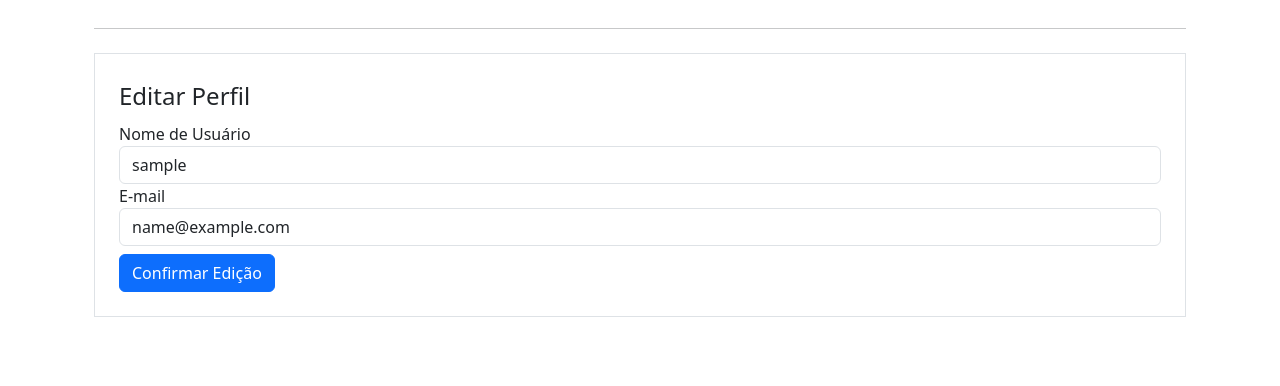
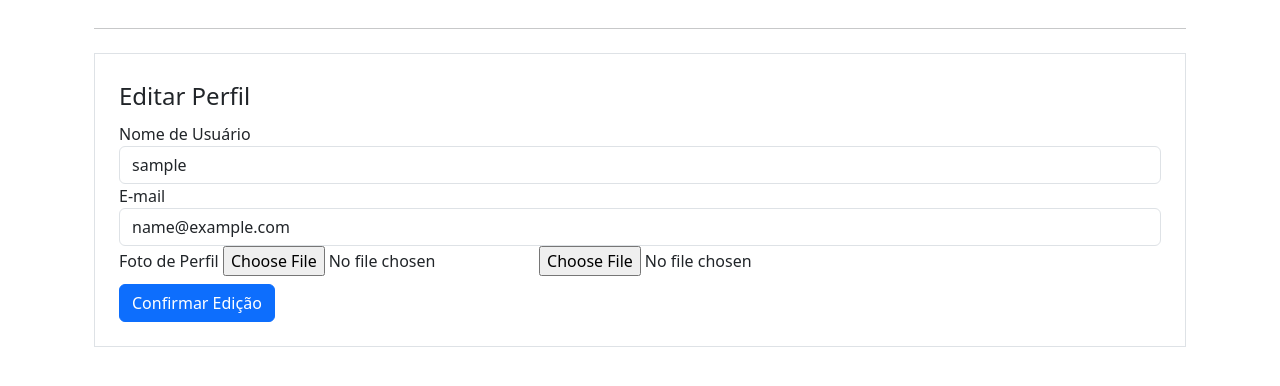
Before and after one commit to gilbertodfl/python-with-flask, a Flask app: page /perfil/editar in a window 1280 px wide. Shown: the part 324-710 px from the top of the page. Run offline with Flask 3, Linux system fonts and the light colour scheme; the visitor is signed in with stand-in values (Sample User, id 1); some libraries are stand-ins or nearby versions.

Commit message:
anexando a foto

```diff
--- a/myposts/forms.py
+++ b/myposts/forms.py
@@ -1,4 +1,5 @@
 from flask_wtf import FlaskForm
+from flask_wtf.file import FileField, FileAllowed
 from wtforms import StringField, PasswordField, BooleanField, SubmitField
 from wtforms.validators import DataRequired, Email, Length, EqualTo, ValidationError
 from .models import Usuario
@@ -43,6 +44,7 @@ class FormLogin(FlaskForm):
 class FormEditarPerfil(FlaskForm):
     username = StringField('Nome de Usuário', validators=[DataRequired()])
     email = StringField('E-mail', validators=[DataRequired(), Email()])
+    foto_perfil = FileField('Foto de Perfil', validators=[FileAllowed(['jpg', 'png', 'jpeg'])])
     botao_submit_editarperfil = SubmitField('Confirmar Edição')
     def validate_email(self, email):
         if current_user.email != email.data:
--- a/myposts/routes.py
+++ b/myposts/routes.py
@@ -4,6 +4,9 @@ from myposts.forms import FormCriarConta, FormLogin, FormCriarConta, FormEditarP
 from myposts.models import Usuario, Post
 from flask_login import login_user, logout_user, current_user, login_required
 
+import secrets
+import os
+from PIL import Image
 
 #enquanto o banco não estiver em uso, vamos usar a lista fixa.
 lista_usuarios = [ 'gilberto', 'samuel', 'joão' ]
@@ -76,6 +79,19 @@ def perfil():
     foto_perfil = url_for('static', filename='fotos_perfil/{}'.format(current_user.foto_perfil))
     return render_template('perfil.html', foto_perfil=foto_perfil)
 
+def salvar_imagem(imagem):
+    codigo = secrets.token_hex(8)
+    nome, extensao = os.path.splitext(imagem.filename)
+    nome_arquivo = nome + codigo + extensao
+
+    caminho_completo = os.path.join(app.root_path, 'static/fotos_perfil', nome_arquivo)
+    tamanho = (200, 200)
+    imagem_reduzida = Image.open(imagem)
+    imagem_reduzida.thumbnail(tamanho)
+    imagem_reduzida.save(caminho_completo)
+    ## print(f'Nome do arquivo: {nome_arquivo} salvo com sucesso!')
+    return nome_arquivo
+
 @app.route('/perfil/editar', methods=['GET', 'POST'])
 @login_required
 def editar_perfil():
@@ -83,6 +99,10 @@ def editar_perfil():
     if form.validate_on_submit():
         current_user.username = form.username.data
         current_user.email = form.email.data
+        if form.foto_perfil.data:
+            nome_imagem = salvar_imagem(form.foto_perfil.data)
+            current_user.foto_perfil = nome_imagem
+
         db.session.commit()
         flash(f'Perfil atualizado com sucesso', 'alert-success')
         return redirect(url_for('perfil'))
--- a/myposts/templates/editarperfil.html
+++ b/myposts/templates/editarperfil.html
@@ -7,7 +7,7 @@
         <hr>
         <div class="row">
             <div class="col">
-                <form method="POST" action="" class="border p-4 mt-2">
+                <form method="POST" action="" class="border p-4 mt-2" enctype="multipart/form-data">
                     {{ form.csrf_token }}
                     <legend>Editar Perfil</legend>
                     <fieldset>
@@ -37,6 +37,20 @@
                                 {{ form.email(class="form-control") }}
                             {% endif %}
                         </div>
+                        <div class="form-group">
+                            {{ form.foto_perfil.label(class="form-control-label") }}
+                            {{ form.foto_perfil(class="form-control-file") }}
+                            {% if form.foto_perfil.errors %}
+                                {{ form.foto_perfil(class="form-control-file is-invalid") }}
+                                <div class="invalid-feedback">
+                                    {% for erro in form.foto_perfil.errors %}
+                                        {{ erro }}
+                                    {% endfor %}
+                                </div>
+                            {% else %}
+                                {{ form.foto_perfil(class="form-control-file") }}
+                            {% endif %}
+                        </div>
                     </fieldset>
                     {{ form.botao_submit_editarperfil(class="btn btn-primary mt-2") }}
                 </form>
```
Also changed, not shown: 1 other file.
